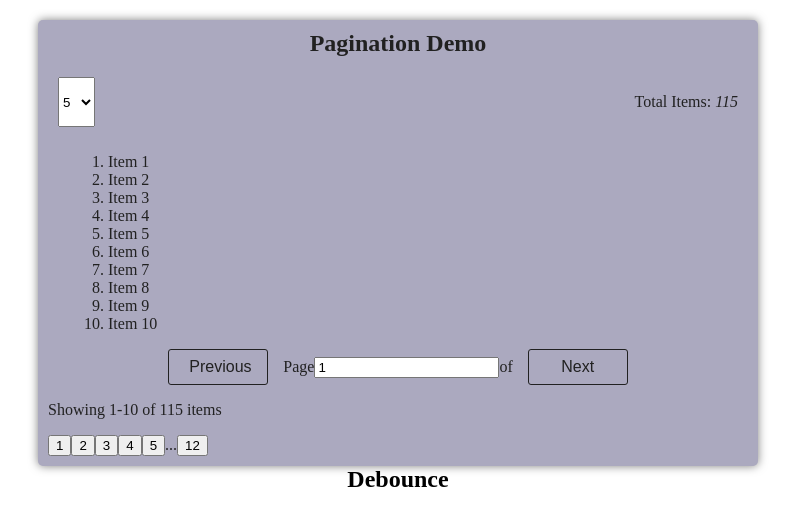
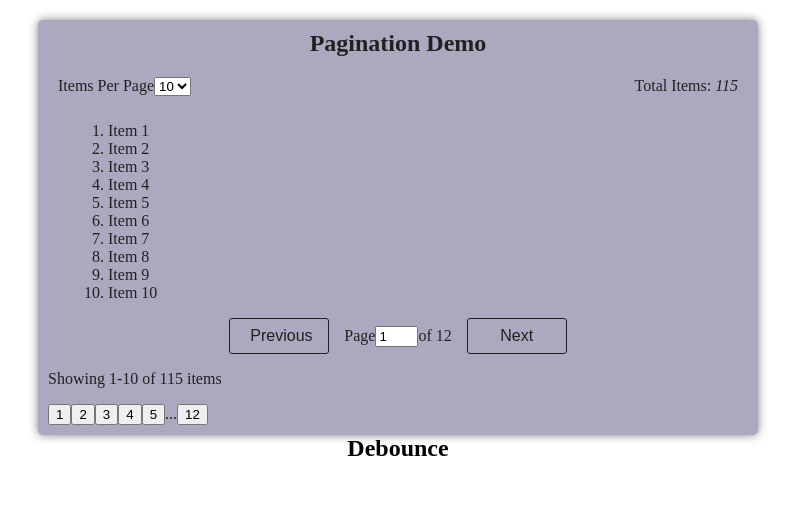
Before and after one commit to vbolden/Custom-hooks-lab3, a React (Vite) app: page / in a window 1280 px wide. Shown: the top 526 px of the page, without its empty margins (242-1037 px from the left). Built offline with nearby package versions, Linux system fonts and the light colour scheme.

Commit message:
changed total items p element to a span element and added totalPages to page select label

```diff
--- a/src/components/Pagination.tsx
+++ b/src/components/Pagination.tsx
@@ -27,14 +27,16 @@ function Pagination() {
     return (
         <div className="container">
             <div className="items">
-                <select onChange={(e) => setItemsPerPage(Number(e.target.value))} >
-                    <option value="5">5</option>
-                    <option value="10">10</option>
-                    <option value="15">15</option>
-                    <option value="20">20</option>
-                </select>
+                <label>Items Per Page
+                    <select value={itemsPerPage} onChange={(e) => setItemsPerPage(Number(e.target.value))} >
+                        <option value="5">5</option>
+                        <option value="10">10</option>
+                        <option value="15">15</option>
+                        <option value="20">20</option>
+                    </select>
+                </label>
 
-                <p>Total Items: <em>{items.length}</em></p>
+                <span>Total Items: <em>{items.length}</em></span>
             </div>
 
             <div className="items-list">
@@ -48,8 +50,8 @@ function Pagination() {
                 <button onClick={prevPage} >Previous</button>
                 <label htmlFor="">
                     Page
-                    <input type="number" value={1} />
-                    of
+                    <input type="number" value={1} id="page-select" />
+                    of {totalPages}
                 </label>
                 <button onClick={nextPage} >Next</button>
             </div>
```
